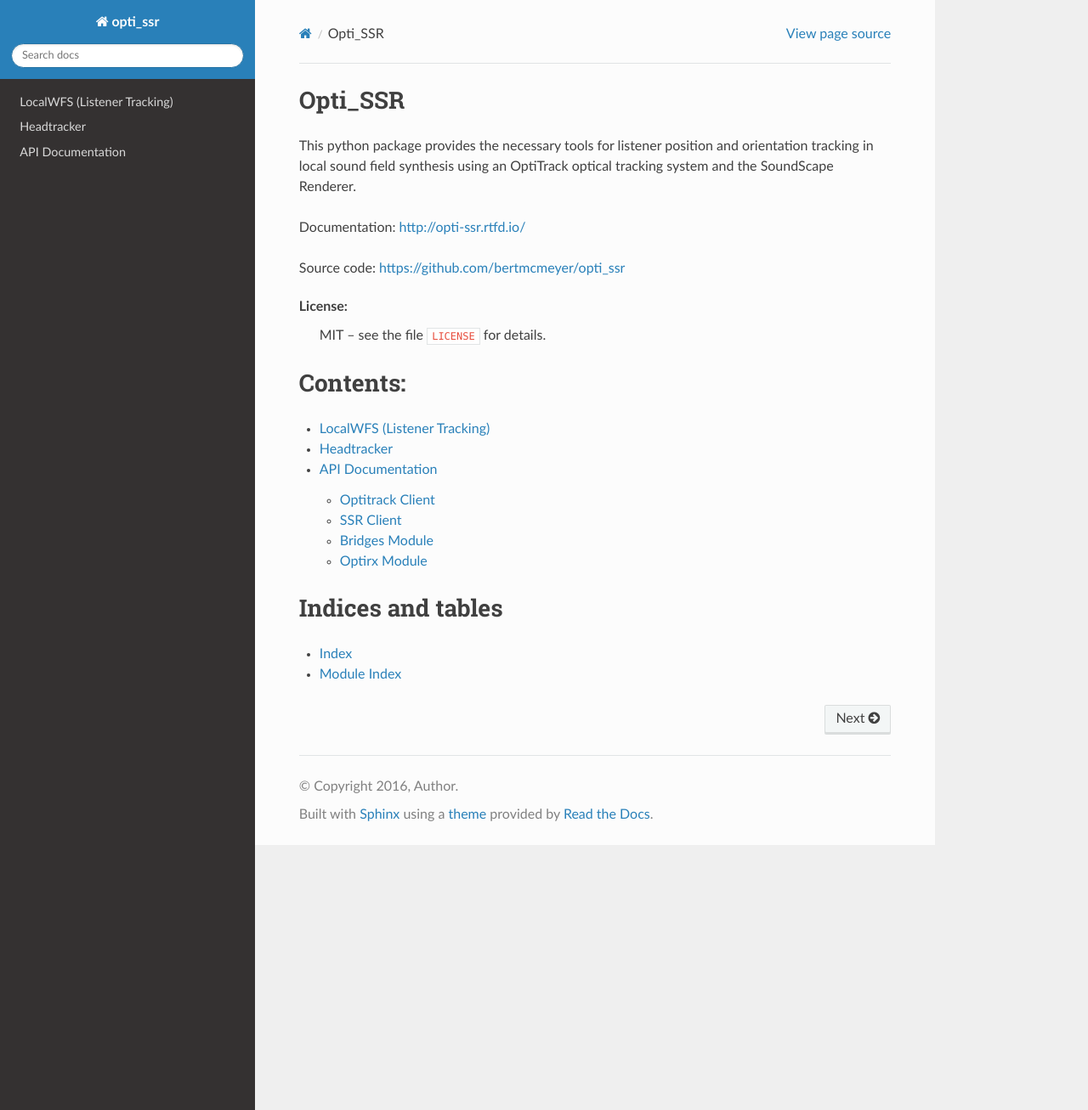
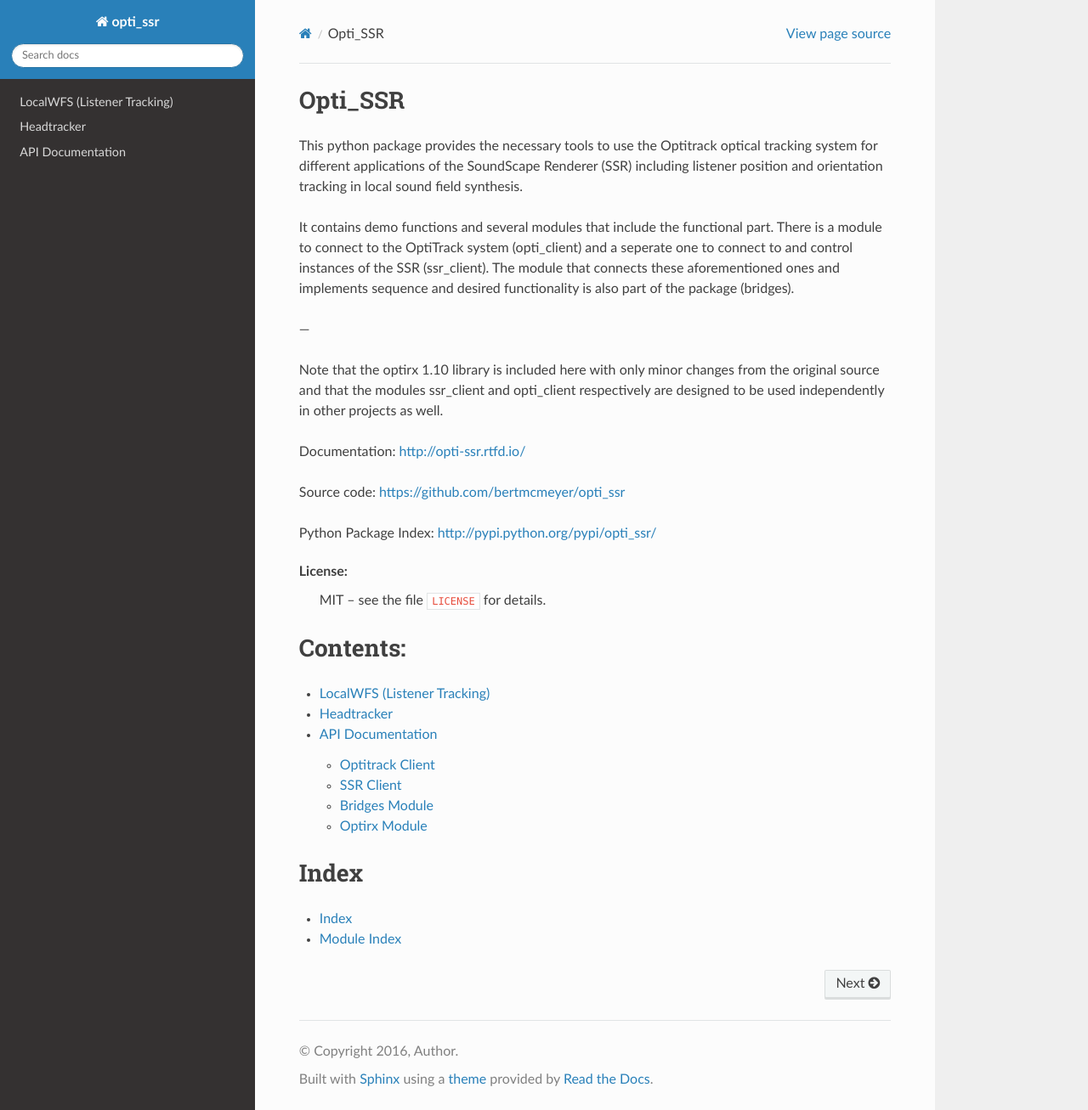
Before and after one commit to OptiTools/opti_ssr, a Sphinx documentation site: the page built from doc/index.rst, in a window 1280 px wide and 1307 px high. Shown: the whole window at 85% size. Built offline with Sphinx 7.4.7 and the Read the Docs theme 2.0.0, drawn with Linux system fonts in a browser that asks for light colours.

Commit message:
documentation refinement and minor changes

```diff
--- a/README.rst
+++ b/README.rst
@@ -1,9 +1,20 @@
 Opti_SSR
 ========
 
-This python package provides the necessary tools for listener position and orientation tracking
-in local sound field synthesis using an OptiTrack optical tracking system
-and the SoundScape Renderer.
+This python package provides the necessary tools to use the
+Optitrack optical tracking system for different applications of the SoundScape Renderer (SSR)
+including listener position and orientation tracking in local sound field synthesis.
+
+It contains demo functions and several modules that include the functional part.
+There is a module to connect to the OptiTrack system (opti_client) and
+a seperate one to connect to and control instances of the SSR (ssr_client).
+The module that connects these aforementioned ones and implements sequence and desired functionality is also part of the package (bridges).
+
+---
+
+Note that the optirx 1.10 library is included here with only minor changes from the original source and
+that the modules ssr_client and opti_client respectively are designed
+to be used independently in other projects as well.
 
 Documentation:
 http://opti-ssr.rtfd.io/
@@ -11,5 +22,8 @@
 Source code:
 https://github.com/bertmcmeyer/opti_ssr
 
+Python Package Index:
+http://pypi.python.org/pypi/opti_ssr/
+
 License:
     MIT -- see the file ``LICENSE`` for details.
--- a/doc/index.rst
+++ b/doc/index.rst
@@ -15,8 +15,7 @@
    opti_ssr_demo_headtracker
    opti_ssr
 
-Indices and tables
+Index
 ==================
-
 * :ref:`genindex`
 * :ref:`modindex`
--- a/doc/opti_ssr.rst
+++ b/doc/opti_ssr.rst
@@ -21,11 +21,11 @@
 
 .. automodule:: opti_ssr.bridges
     :members:
-    :undoc-members:
     :show-inheritance:
 
 Optirx Module
 -------------
 A pure Python library to receive motion capture data from OptiTrack.
+The version 1.10 of this optirx library is included here with only minor changes from the original source.
 
 See original source: https://bitbucket.org/astanin/python-optirx
--- a/opti_ssr_demo_localwfs.py
+++ b/opti_ssr_demo_localwfs.py
@@ -7,6 +7,9 @@
 placed around the listener in relation to the real reproduction setup.
 The second SSR instance shifts the reference position of aforementioned point sources
 as the virtual reproduction setup in relation to the real sources based on audio files.
+
+This demo function below simply instatiates the necessary class objects according to
+the given parameters and starts the thread in the class that contains the functionality.
 
 Usage: python opti_ssr_demo.py [SSR_IP] [SSR1 port] [SSR2 port] [number of src] [array radius] [optitrack ip] [multicast address] [optitrack port] [ssr end message]
 """
--- a/setup.py
+++ b/setup.py
@@ -11,11 +11,11 @@
     ],
     author = "Opti-SSR developers",
     author_email = "f.immohr@outlook.com",
-    description = ("Using the OptiTrack system for different applications "
+    description = ("Using an OptiTrack system for different applications "
                     "of the SoundScape Renderer"),
     license = "MIT",
     keywords = "optitrack motive natnet ssr soundscaperenderer".split(),
-    url = "",
+    url = "https://github.com/bertmcmeyer/opti_ssr",
     long_description=open('README.rst').read(),
     platforms='any',
     classifiers=[
```
Also changed, not shown: opti_ssr_demo_headtracker.py (+5 -2 lines), 3 other files.
